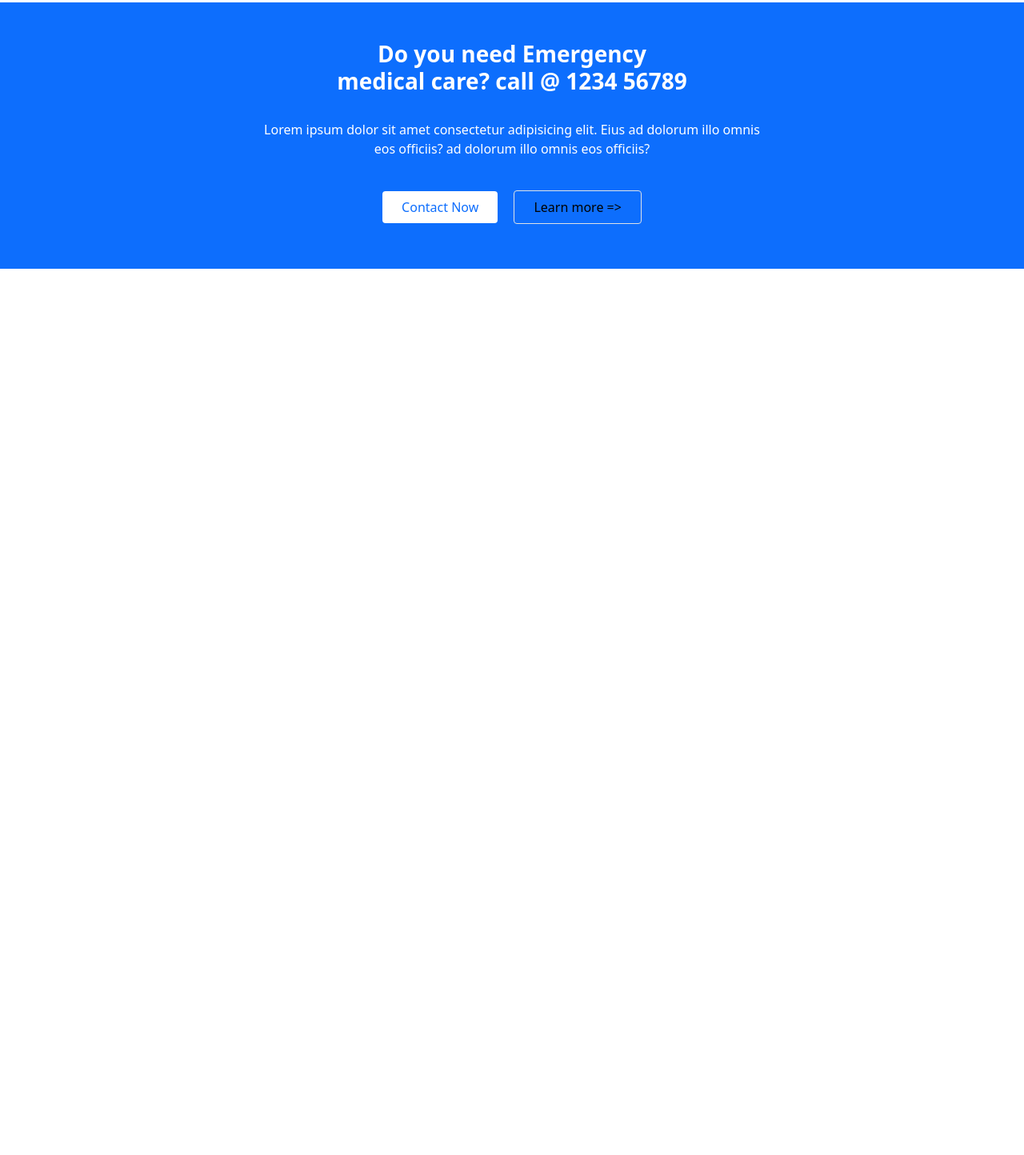
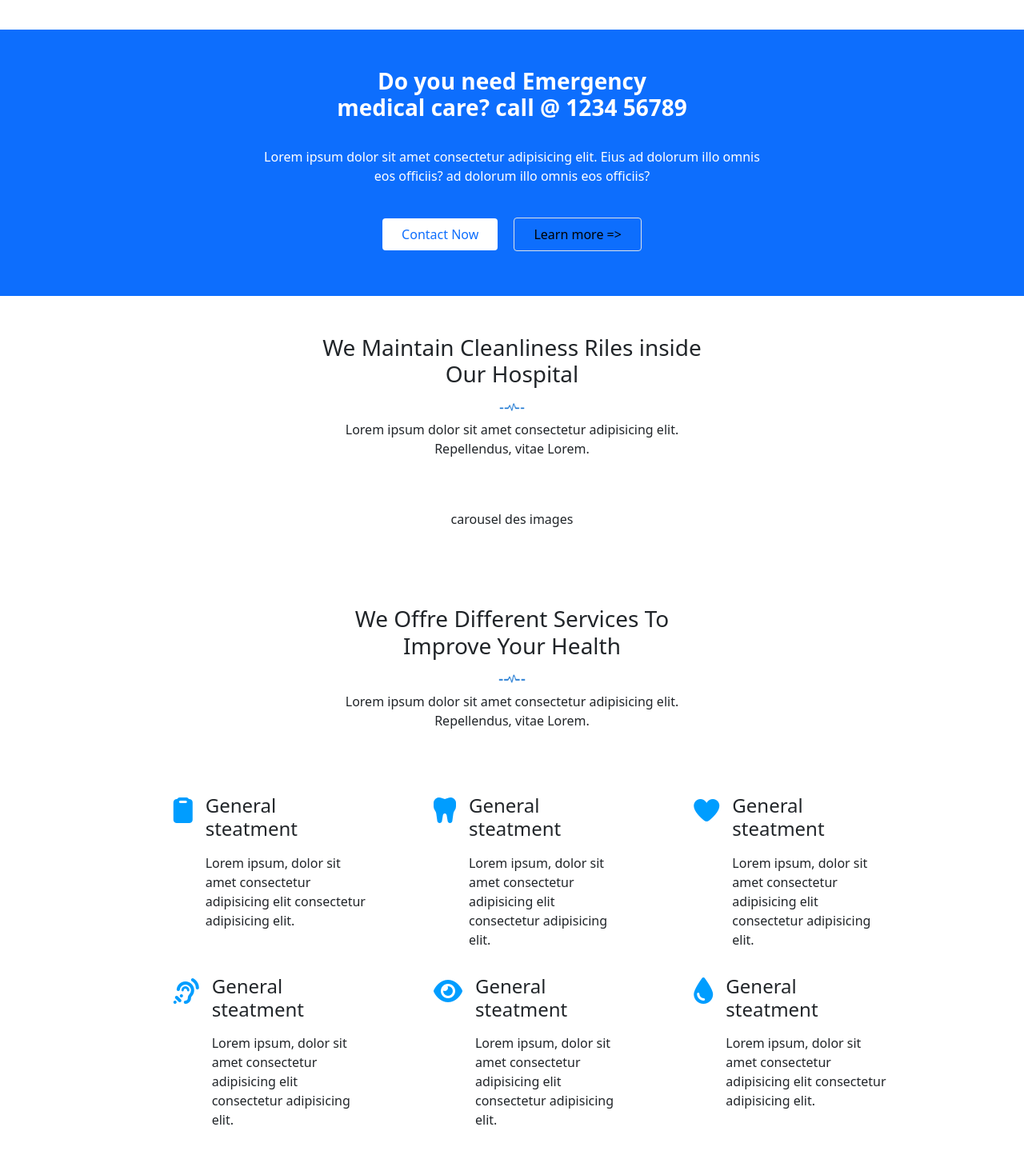
Before and after one commit to Gasbiachraf/Medi_Plus, a plain HTML site: page index.html in a window 1280 px wide. Shown: the part 2046-3490 px from the top of the page at 80% size. Before the commit the page ends 2382 px from the top, so only its background shows below. Drawn offline with nearby package versions, Linux system fonts and the light colour scheme.

Commit message:
home-section7

```diff
--- a/index.html
+++ b/index.html
@@ -214,7 +214,7 @@
         <section class="d-flex justify-content-center pb-5">
             <div class="d-flex flex-column align-items-center w-75">
                 <div class="d-flex flex-column align-items-center">
-                    <h3 class="pt-lg-5 w-100 text-center ">We Offre Different Services To Improve Your Health</h3>
+                    <h3 class="pt-lg-5 w-75 text-center ">We Offre Different Services To Improve Your Health</h3>
                     <img class="py-2" width="5%" src="./public/img/section-img.png" alt="IMAGE">
                     <P class="w-75 text-center pb-5">Lorem ipsum dolor sit amet consectetur adipisicing elit.
                         Repellendus,
@@ -271,7 +271,8 @@
         <section class="bg-primary text-white d-flex justify-content-center  pb-2">
             <div class="w-50 d-flex flex-column align-items-center pt-5">
                 <h3 class="w-75 text-center px-lg-3"><b>Do you need Emergency medical care? call @ 1234 56789</b></h3>
-                <P class=" text-center py-4">Lorem ipsum dolor sit amet consectetur adipisicing elit. Eius ad dolorum illo omnis eos officiis? ad dolorum illo omnis eos officiis?</P>
+                <P class=" text-center py-4">Lorem ipsum dolor sit amet consectetur adipisicing elit. Eius ad dolorum
+                    illo omnis eos officiis? ad dolorum illo omnis eos officiis?</P>
                 <div class="pb-5">
                     <button class="rounded-1 py-2 px-4 bg-white border-0 me-3 text-primary "> Contact Now</button>
                     <button class="rounded-1 py-2 px-4 border boder-white bg-primary ">Learn more => </button>
@@ -279,6 +280,92 @@
 
             </div>
         </section>
+        <!-- section6 -->
+        <section class="d-flex justify-content-center pb-5">
+            <div class="d-flex flex-column align-items-center w-75">
+                <div class="d-flex flex-column align-items-center">
+                    <h3 class="pt-lg-5 w-75 text-center ">We Maintain Cleanliness Riles inside Our Hospital</h3>
+                    <img class="py-2" width="5%" src="./public/img/section-img.png" alt="IMAGE">
+                    <P class="w-75 text-center pb-5">Lorem ipsum dolor sit amet consectetur adipisicing elit.
+                        Repellendus,
+                        vitae Lorem.</P>
+                </div>
+                <div>
+                    carousel des images
+                </div>
+            </div>
+        </section>
+        <!-- section7 -->
+        <section class="d-flex justify-content-center pb-5">
+            <div class="d-flex flex-column align-items-center w-100">
+                <div class="d-flex flex-column align-items-center">
+                    <h3 class="pt-lg-5 w-75 text-center ">We Offre Different Services To Improve Your Health</h3>
+                    <img class="py-2" width="5%" src="./public/img/section-img.png" alt="IMAGE">
+                    <P class="w-75 text-center pb-5">Lorem ipsum dolor sit amet consectetur adipisicing elit.
+                        Repellendus,
+                        vitae Lorem.</P>
+                </div>
+                <div class="sec7-child2 d-flex flex-wrap justify-content-around ps-lg-5">
+                    <div class=" d-flex w-25 mx-2 pt-lg-3">
+                        <i class="fa-solid fa-clipboard fs-2 pt-1" style="color: #009dff;"></i>
+                        <div class="ms-3">
+                            <h4 class="w-100 pb-2">General steatment</h4>
+                            <p class="w-100">Lorem ipsum, dolor sit amet consectetur adipisicing elit consectetur
+                                adipisicing elit.
+                            </p>
+                        </div>
+                    </div>
+                    <div class=" d-flex w-25 mx-2 pt-lg-3">
+                        <i class="fa-solid fa-tooth fs-2 pt-1" style="color: #009dff;"></i>
+                        <div class="ms-3">
+                            <h4 class="w-100 pb-2">General steatment</h4>
+                            <p class="w-100">Lorem ipsum, dolor sit amet consectetur adipisicing elit consectetur
+                                adipisicing elit.
+                            </p>
+                        </div>
+                    </div>
+                    <div class=" d-flex w-25 mx-2 pt-lg-3">
+                        <i class="fa-solid fa-heart fs-2 pt-1" style="color: #009dff;"></i>
+                        <div class="ms-3">
+                            <h4 class="w-100 pb-2">General steatment</h4>
+                            <p class="w-100">Lorem ipsum, dolor sit amet consectetur adipisicing elit consectetur
+                                adipisicing elit.
+                            </p>
+                        </div>
+                    </div>
+                    <div class=" d-flex w-25 mx-2 pt-lg-3">
+                        <i class="fa-solid fa-ear-listen fs-2 pt-1" style="color: #009dff;"></i>
+                        <div class="ms-3">
+                            <h4 class="w-100 pb-2">General steatment</h4>
+                            <p class="w-100">Lorem ipsum, dolor sit amet consectetur adipisicing elit consectetur
+                                adipisicing elit.
+                            </p>
+                        </div>
+                    </div>
+                    <div class=" d-flex w-25 mx-2 pt-lg-3">
+                        <i class="fa-solid fa-eye fs-2 pt-1" style="color: #009dff;"></i>
+                        <div class="ms-3">
+                            <h4 class="w-100 pb-2">General steatment</h4>
+                            <p class="w-100">Lorem ipsum, dolor sit amet consectetur adipisicing elit consectetur
+                                adipisicing elit.
+                            </p>
+                        </div>
+                    </div>
+                    <div class=" d-flex w-25 mx-2 pt-lg-3">
+                        <i class="fa-solid fa-droplet fs-2 pt-1" style="color: #009dff;"></i>
+                        <div class="ms-3">
+                            <h4 class="w-100 pb-2">General steatment</h4>
+                            <p class="w-100">Lorem ipsum, dolor sit amet consectetur adipisicing elit consectetur
+                                adipisicing elit.
+                            </p>
+                        </div>
+                    </div>
+
+                </div>
+            </div>
+        </section>
+
+
     </main>
 
     <script src='./node_modules/bootstrap/dist/js/bootstrap.bundle.js'></script>
--- a/src/sass/modules/home/_main.sass
+++ b/src/sass/modules/home/_main.sass
@@ -63,6 +63,10 @@
             width: 30%
 // section4
 
+// section7
+.sec7-child2
+    width: 80vw
+
 
 
 
```
Also changed, not shown: public/css/app.css, 1 other file.
